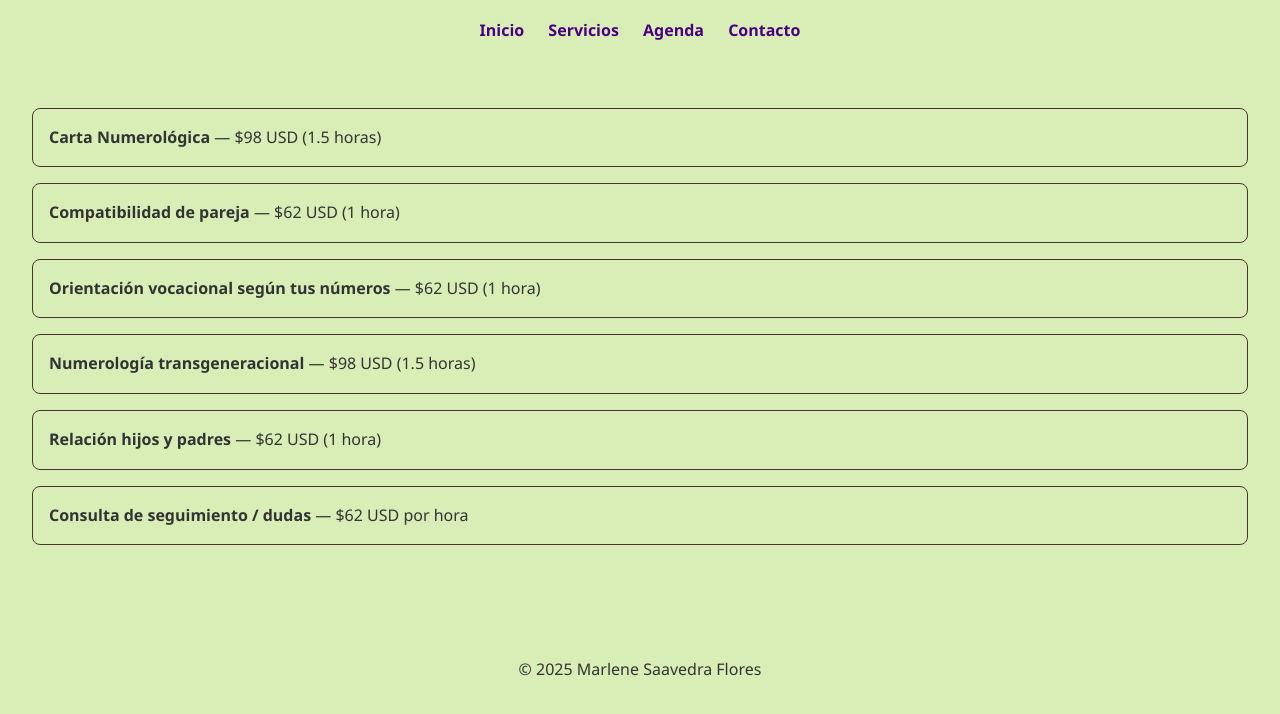
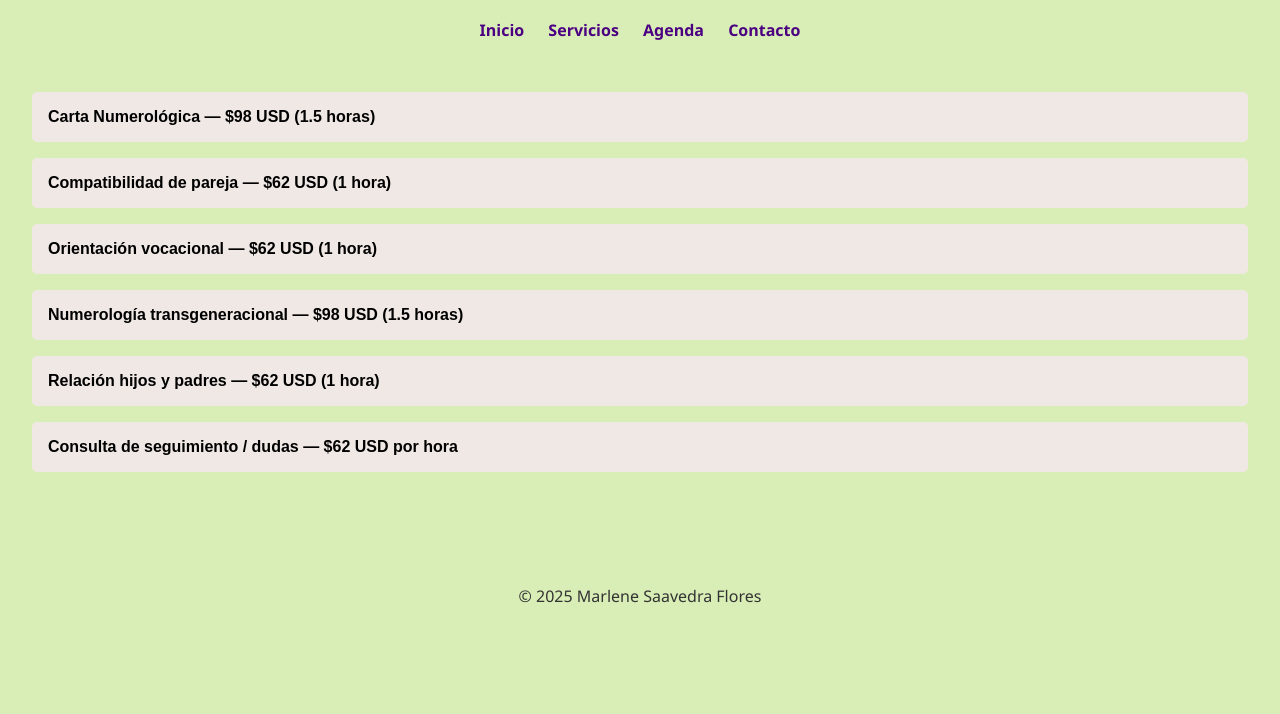
Before and after one commit to OFloresTech/Numerology-Site, a plain HTML site: page services.html in a window 1280 px wide. Shown: the part 92-806 px from the top of the page. Drawn offline with Linux system fonts and the light colour scheme.

Commit message:
Update services.html
Linked JS and added necessary changes for the services to expand and collapse when clicked.

```diff
--- a/services.html
+++ b/services.html
@@ -17,19 +17,56 @@
     </nav>
   </header>
   <main>
-    <section class="services">
-      <ul>
-        <li><strong>Carta Numerológica</strong> — $98 USD (1.5 horas)</li>
-        <li><strong>Compatibilidad de pareja</strong> — $62 USD (1 hora)</li>
-        <li><strong>Orientación vocacional según tus números</strong> — $62 USD (1 hora)</li>
-        <li><strong>Numerología transgeneracional</strong> — $98 USD (1.5 horas)</li>
-        <li><strong>Relación hijos y padres</strong> — $62 USD (1 hora)</li>
-        <li><strong>Consulta de seguimiento / dudas</strong> — $62 USD por hora</li>
-      </ul>
-    </section>
+ <section class="services">
+
+  <div class="service">
+    <button class="service-header">Carta Numerológica — $98 USD (1.5 horas)</button>
+    <div class="service-content">
+      <p>Una lectura completa que te ayuda a reconectar con tu esencia y descubrir tu propósito.</p>
+ <p>Incluye recomendaciones personalizadas para mejorar la relación y fomentar la armonía.</p>
+    </div>
+  </div>
+
+  <div class="service">
+    <button class="service-header">Compatibilidad de pareja — $62 USD (1 hora)</button>
+    <div class="service-content">
+      <p>Análisis de compatibilidad emocional y energética entre tú y tu pareja basado en sus números.</p>
+    </div>
+  </div>
+
+  <div class="service">
+    <button class="service-header">Orientación vocacional — $62 USD (1 hora)</button>
+    <div class="service-content">
+      <p>Descubre qué caminos profesionales están más alineados con tus talentos naturales y tu misión.</p>
+    </div>
+  </div>
+
+  <div class="service">
+    <button class="service-header">Numerología transgeneracional — $98 USD (1.5 horas)</button>
+    <div class="service-content">
+      <p>Explora patrones familiares heredados y cómo sanar influencias generacionales a través de la numerología.</p>
+    </div>
+  </div>
+
+  <div class="service">
+    <button class="service-header">Relación hijos y padres — $62 USD (1 hora)</button>
+    <div class="service-content">
+      <p>Comprende mejor la dinámica entre tú y tus hijos o padres para fomentar relaciones más armónicas.</p>
+    </div>
+  </div>
+
+  <div class="service">
+    <button class="service-header">Consulta de seguimiento / dudas — $62 USD por hora</button>
+    <div class="service-content">
+      <p>Sesión personalizada para resolver dudas, revisar avances o continuar tu proceso.</p>
+    </div>
+  </div>
+
+</section>
   </main>
   <footer>
     <p>&copy; 2025 Marlene Saavedra Flores</p>
   </footer>
+  <script src="scripts.js"></script>
 </body>
 </html>
```
